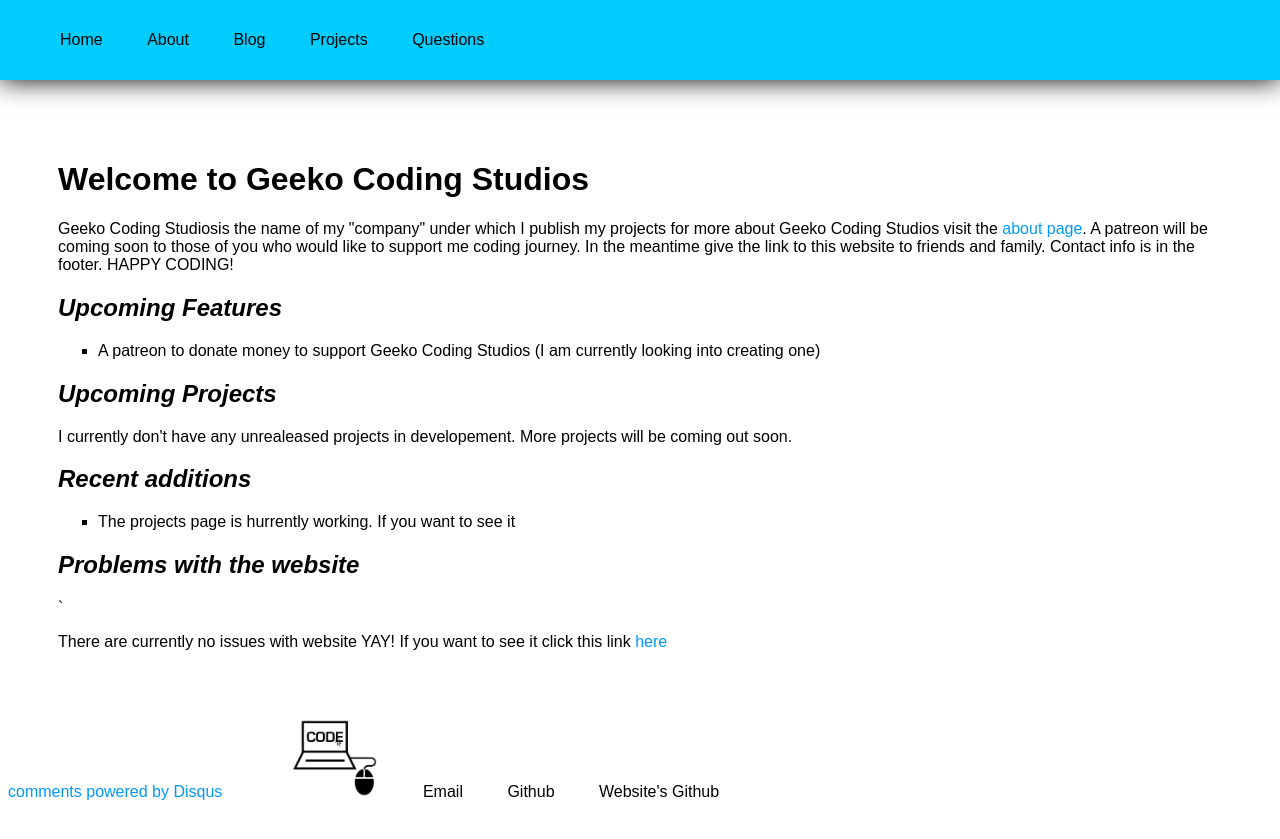
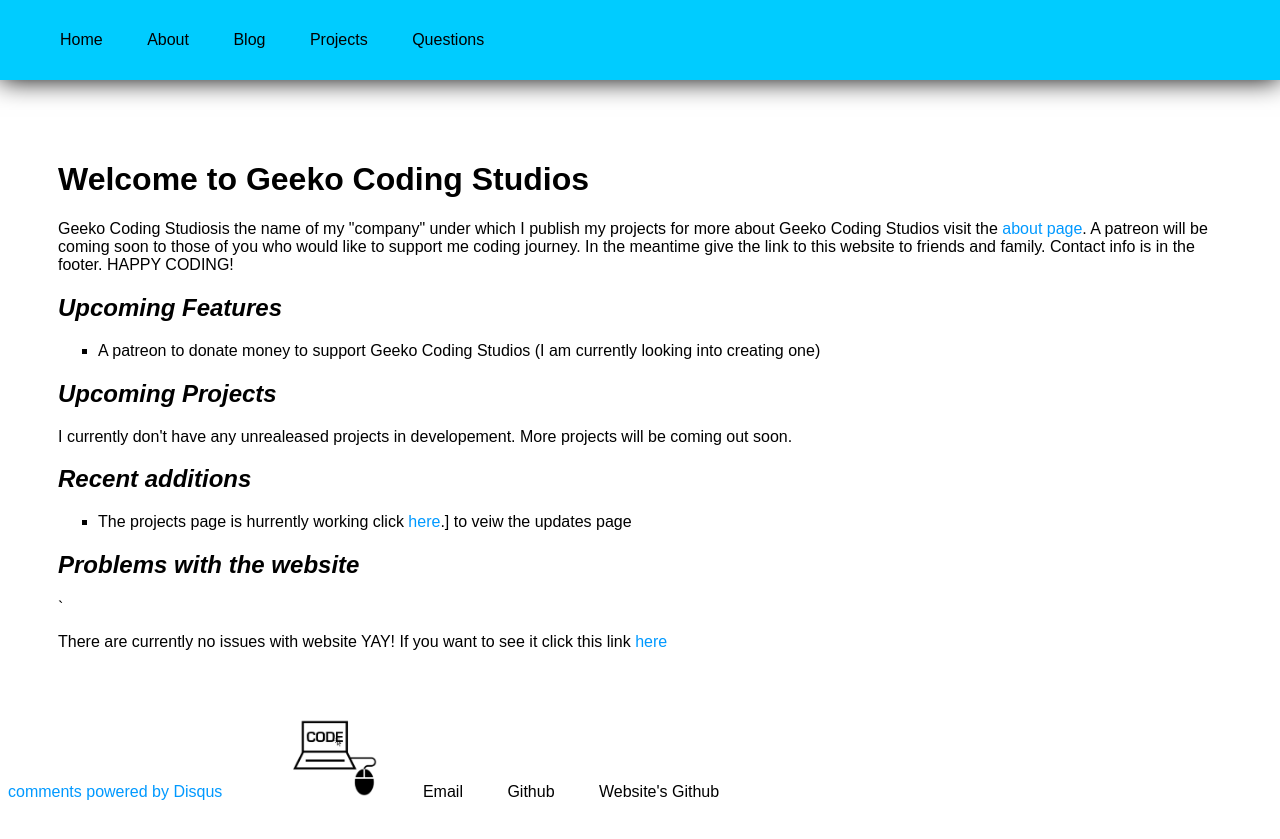
Before and after one commit to Geeko/geeko.github.io, a Jekyll site: the page built from index.html, in a window 1280 px wide. Shown: the top 839 px of the page. Built offline with Jekyll 4.4.1, drawn with Linux system fonts in a browser that asks for light colours; comment, search, counter and statistics services are not loaded.

Commit message:
Update index.html

```diff
--- a/index.html
+++ b/index.html
@@ -20,7 +20,7 @@ title: Geeko Homepage
 		</ul>
 	<h2><em>Recent additions</em></h2>
 		<ul style="list-style-type:square;">
-			<li>The projects page is hurrently working. If you want to see it</li>
+			<li>The projects page is hurrently working click <a href="/projects" title="Projects">here</a>.] to veiw the updates page</li>
 		</ul>
 	<h2><em>Problems with the website</em></h2>
 	`	<p>There are currently no issues with website YAY! If you want to see it click this link <a href="projects" title='Projects page'>here</a></p>
```
